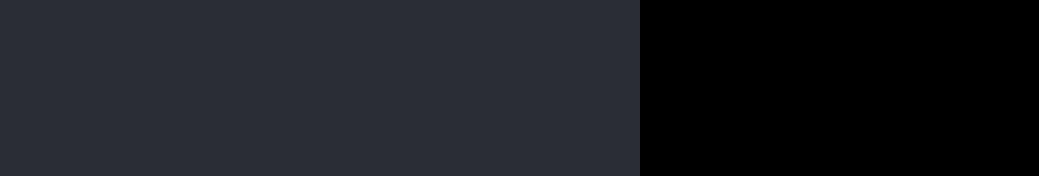
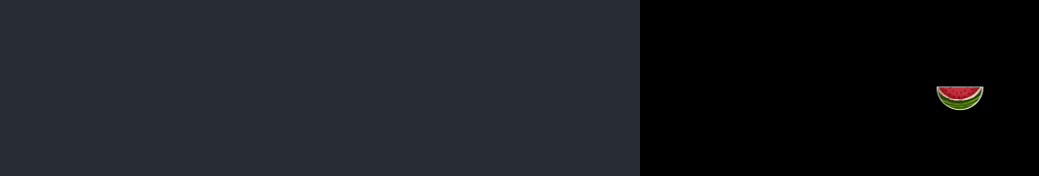
Before and after one commit to eschirtz/abstraction, a Vue app: page / in a window 1280 px wide. Both pictures are taken after a click on the button "Run code". Shown: the part 474-650 px from the top of the page, without its empty margins (0-1039 px from the left). Built offline with nearby package versions, Linux system fonts and the light colour scheme.

Commit message:
add fruit

```diff
--- a/src/App.vue
+++ b/src/App.vue
@@ -5,7 +5,7 @@
       <button @click="runCode">Run code</button>
     </div>
     <GameSplash v-if="loading" />
-    <Game v-else :character="character" :opponent="opponent" />
+    <Game v-else :character="character" :opponent="opponent" :fruit="fruit" />
   </div>
 </template>
 
@@ -34,27 +34,28 @@ const opponent = ref<Character>({
   y: 0
 });
 
+const fruit = ref([{ x: 0, y: 200 }]);
+
 function subscribeToOpponent(name: string) {
   const opponentRef = fb.ref(fb.db, 'users/' + name);
   fb.onValue(opponentRef, (snapshot) => {
     const data = snapshot.val();
-    console.log('data', data);
     if (data) {
       opponent.value = data;
     }
   });
 }
 
+function setOpponentName(_name: string) {
+  if (typeof _name !== 'string' || !_name.length) throw new Error("Opponent name must be of type \"String\"");
+  opponent.value.name = _name;
+  subscribeToOpponent(_name);
+}
+
 function setName(_name: string) {
   if (typeof _name !== 'string' || !_name.length) throw new Error("Name must be of type \"String\"");
   character.value.name = _name;
   fb.setCharacter({ ...character.value, name: _name });
-}
-
-function setOpponentName(_name: string) {
-  if (typeof _name !== 'string' || !_name.length) throw new Error("Opponent name must be of type \"String\"");
-  opponent.value.name = _name;
-  subscribeToOpponent(_name);
 }
 
 function setAppearance(_bodyParts: string[]) {
@@ -109,8 +110,31 @@ let editorView: EditorView;
 function runCode() {
   try {
     const userCode = editorView.state.doc.toString();
-    const runUserCode = new Function('setName', 'setOpponentName', 'setAppearance', 'setPosition', 'onLeftKeyPressed', 'onRightKeyPressed', 'onUpKeyPressed', 'onDownKeyPressed', 'onSpacebarPressed', 'onAnimationFrame', userCode);
-    runUserCode(setName, setOpponentName, setAppearance, setPosition, onLeftKeyPressed, onRightKeyPressed, onUpKeyPressed, onDownKeyPressed, onSpacebarPressed, onAnimationFrame);
+    const runUserCode = new Function(
+      'setName',
+      'setOpponentName',
+      'setAppearance',
+      'setPosition',
+      'onLeftKeyPressed',
+      'onRightKeyPressed',
+      'onUpKeyPressed',
+      'onDownKeyPressed',
+      'onSpacebarPressed',
+      'onAnimationFrame',
+      userCode
+    );
+    runUserCode(
+      setName,
+      setOpponentName,
+      setAppearance,
+      setPosition,
+      onLeftKeyPressed,
+      onRightKeyPressed,
+      onUpKeyPressed,
+      onDownKeyPressed,
+      onSpacebarPressed,
+      onAnimationFrame
+    );
     loading.value = false;
     localStorage.setItem(STORAGE_KEY, userCode);
   } catch (e) {
@@ -151,6 +175,14 @@ onMounted(() => {
       case 'ArrowRight':
       case 'd':
         if (rightKeyHandler) rightKeyHandler(character.value);
+        break;
+      case 'ArrowUp':
+      case 'w':
+        if (upKeyHandler) upKeyHandler(character.value);
+        break;
+      case 'ArrowDown':
+      case 's':
+        if (downKeyHandler) downKeyHandler(character.value);
         break;
       case ' ':
         if (spacebarHandler) spacebarHandler(character.value);
--- /dev/null
+++ b/src/views/Fruit.vue
@@ -0,0 +1,39 @@
+<template>
+  <img class="watermelon" src="/img/watermelon.gif" alt="watermelon GIF">
+</template>
+
+<script lang="ts" setup>
+  import { computed } from "vue";
+
+  const props = defineProps<{
+    x: number;
+    y: number;
+  }>();
+
+  defineEmits({
+
+  });
+
+  const Y = computed(() => {
+  const y = props.y;
+  return y + 'px';
+})
+
+const X = computed(() => {
+  const x = props.x;
+  return x + 'px';
+})
+
+</script>
+<style scoped>
+img {
+  --width: 56px;
+  --height: 56px;
+  object-fit: contain;
+  width: var(--width);
+  height: var(--height);
+  position: absolute;
+  top: calc(100vh - var(--height) - v-bind(Y));
+  left: calc(50% - (var(--width) / 2) + v-bind(X));
+}
+</style>
--- a/src/views/Game.vue
+++ b/src/views/Game.vue
@@ -1,16 +1,20 @@
 <template>
   <div class="bg">
-    <div v-if="character.name" class="p-4" style="background-color: darkred;">
-      <h1 class="text-center text-lg font-sans font-bold text-white tracking-wider">{{ character.name }}</h1>
+    <div v-if="character.name" class="flex">
+      <div v-for="c of [character, opponent]" :key="c.name" class="flex grow">
+        <h1 class="text-center text-lg font-sans font-bold text-white tracking-wider">{{ c.name }}: {{  c.score ?? 0 }}</h1>
+      </div>
     </div>
     <Character :segments="character.bodyParts ?? []" class="character"/>
     <Character :segments="opponent.bodyParts ?? []" class="opponent"/>
+    <Fruit v-for="f of fruit" :key="f.x + f.y" :x="f.x" :y="f.y"/>
   </div>
 </template>
 
 <script lang="ts" setup>
 import { computed } from "vue";
 import Character from "./Character.vue"
+import Fruit from "./Fruit.vue"
 
 export interface Character {
   name?: string;
@@ -19,11 +23,18 @@ export interface Character {
   bodyParts?: string[];
   x: number;
   y: number;
+  score?: number;
+}
+
+export interface Fruit {
+  x: number;
+  y: number;
 }
 
 const props = defineProps<{
   character: Character;
   opponent: Character;
+  fruit: Fruit[];
 }>();
 
 defineEmits({
```
Also changed, not shown: src/useFirebase.ts (+6 -3 lines).
